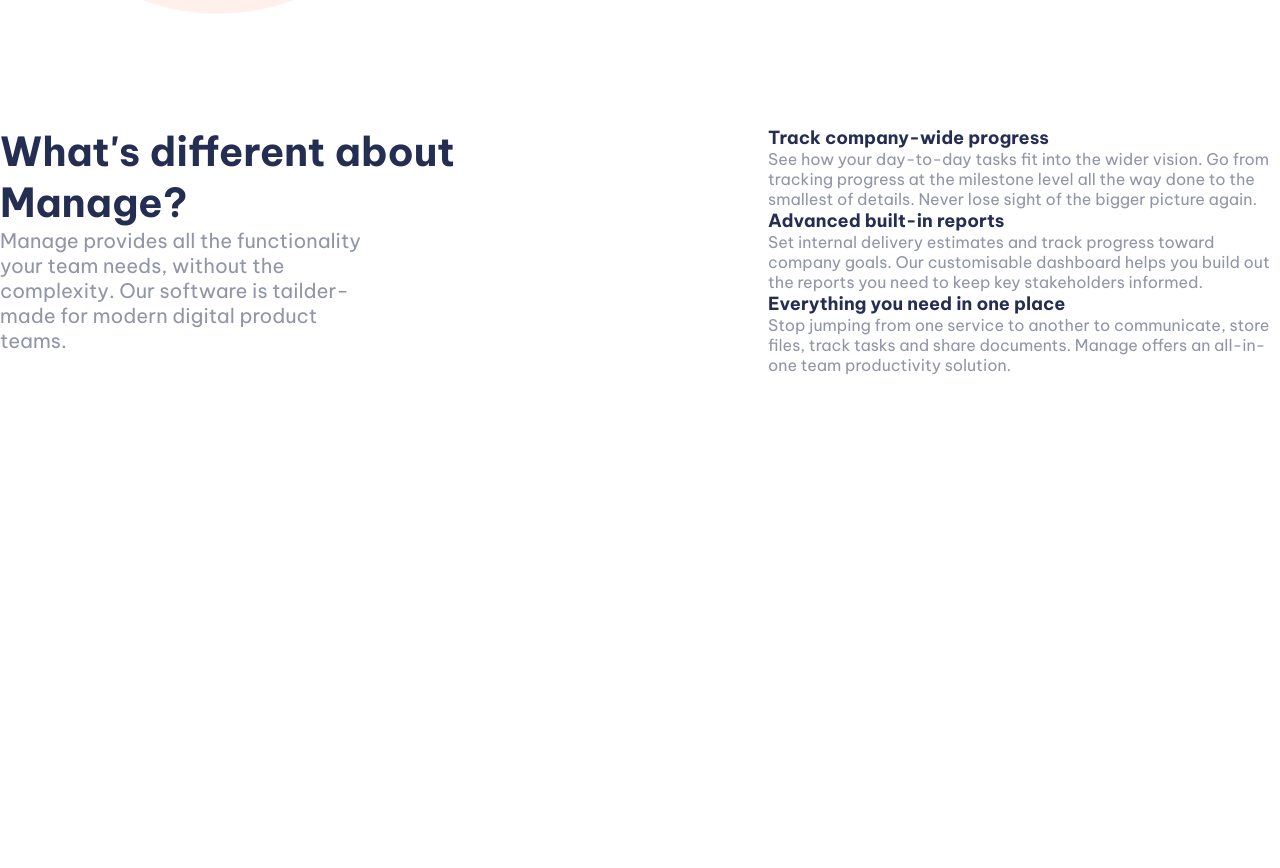
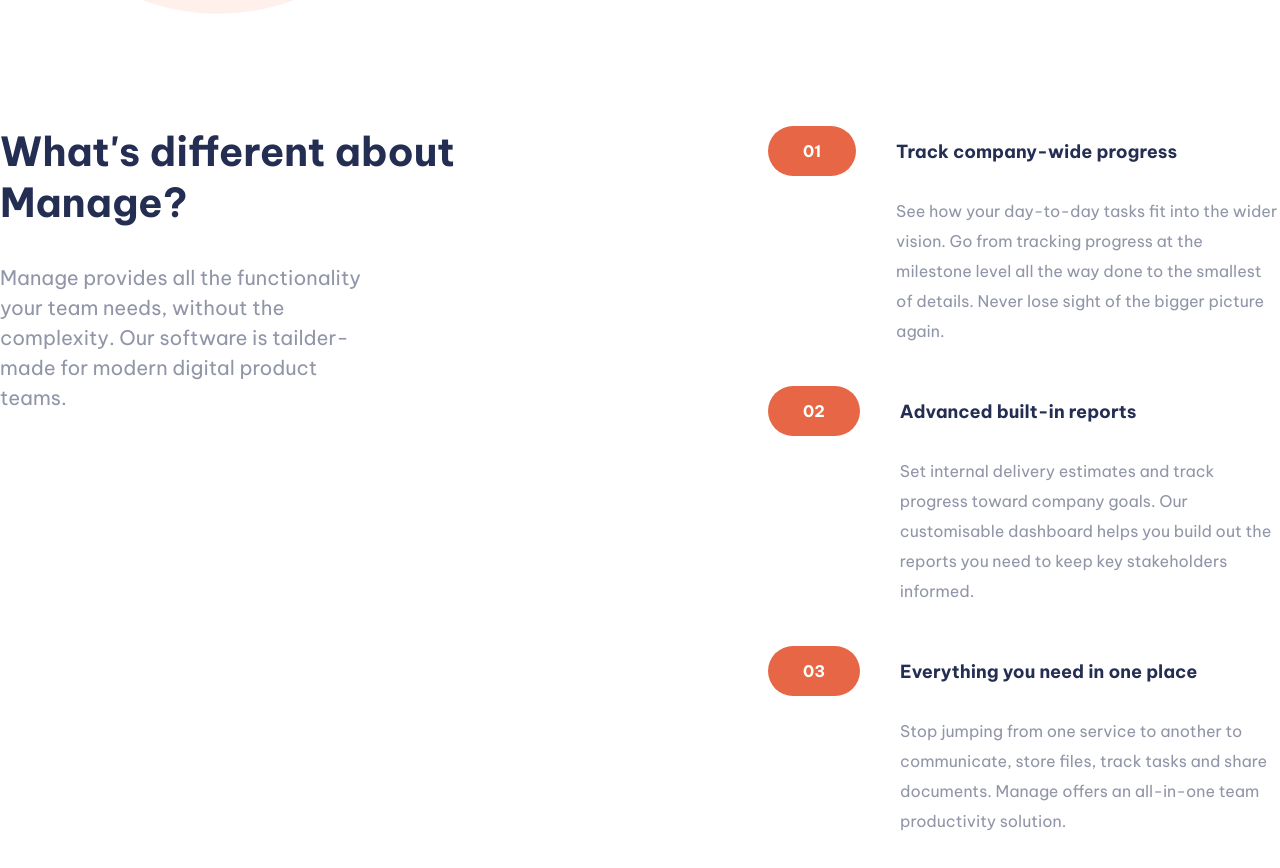
Before and after one commit to RichardVerbraak/manage-landing-site, a plain HTML site: page index.html in a window 1280 px wide. Shown: the part 800-1668 px from the top of the page. Before the commit the page ends 1275 px from the top, so only its background shows below. Drawn offline with Linux system fonts and the light colour scheme.

Commit message:
Completed the info section

```diff
--- a/index.html
+++ b/index.html
@@ -64,7 +64,9 @@
 				<div class="info__list">
 					<ul class="list">
 						<li class="item">
+							<p class="item__tag">01</p>
 							<h4 class="item__title">Track company-wide progress</h4>
+
 							<p class="item__sub">
 								See how your day-to-day tasks fit into the wider vision. Go from
 								tracking progress at the milestone level all the way done to the
@@ -73,7 +75,9 @@
 							</p>
 						</li>
 						<li class="item">
+							<p class="item__tag">02</p>
 							<h4 class="item__title">Advanced built-in reports</h4>
+
 							<p class="item__sub">
 								Set internal delivery estimates and track progress toward
 								company goals. Our customisable dashboard helps you build out
@@ -81,7 +85,9 @@
 							</p>
 						</li>
 						<li class="item">
+							<p class="item__tag">03</p>
 							<h4 class="item__title">Everything you need in one place</h4>
+
 							<p class="item__sub">
 								Stop jumping from one service to another to communicate, store
 								files, track tasks and share documents. Manage offers an
--- a/sass/abstracts/_variables.scss
+++ b/sass/abstracts/_variables.scss
@@ -18,3 +18,6 @@ $default-font-size: 1.6rem;
 $font-regular: 400;
 $font-medium: 500;
 $font-large: 700;
+
+// Line height
+$line-height-subtext: 3rem;
--- a/sass/components/_info.scss
+++ b/sass/components/_info.scss
@@ -6,14 +6,17 @@
 
 	&__header {
 		flex-basis: 40%;
+
 		&--title {
 			font-size: 4rem;
+			padding-bottom: 3.5rem;
 		}
 
 		&--sub {
 			font-size: 2rem;
 			color: $color-gray--400;
 			width: 75%;
+			line-height: $line-height-subtext;
 		}
 	}
 
@@ -29,19 +32,39 @@
 
 // The UL
 .list {
+	display: grid;
+	row-gap: 4rem;
 	list-style: none;
 }
 
 // The actual list items
 .item {
+	display: grid;
+	column-gap: 4rem;
+	row-gap: 2rem;
+
+	align-items: center;
+
+	&__tag {
+		background-color: $color-primary;
+		color: #fff;
+		padding: 1.5rem 3.5rem;
+		border-radius: 5rem;
+
+		font-size: $default-font-size;
+		font-weight: $font-large;
+	}
+
 	&__title {
 		font-size: 1.8rem;
 		font-weight: $font-large;
 	}
 
 	&__sub {
+		grid-column: 2/ 3;
 		font-size: $default-font-size;
 		font-weight: $font-regular;
 		color: $color-gray--400;
+		line-height: $line-height-subtext;
 	}
 }
--- a/sass/layouts/_header.scss
+++ b/sass/layouts/_header.scss
@@ -20,6 +20,7 @@
 		width: 75%;
 		font-size: 2rem;
 		color: $color-gray--400;
+		line-height: $line-height-subtext;
 	}
 
 	&__images {
```
Also changed, not shown: css/main.css, 1 other file.
